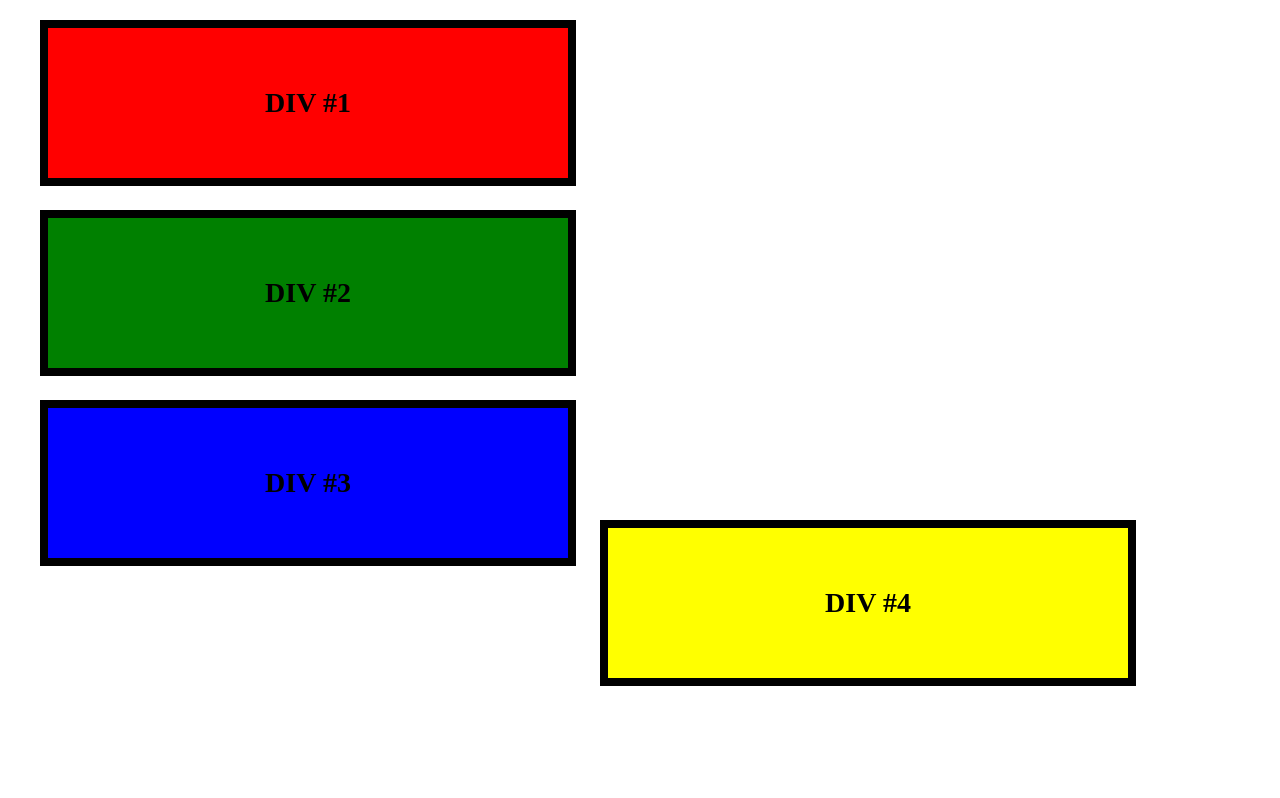
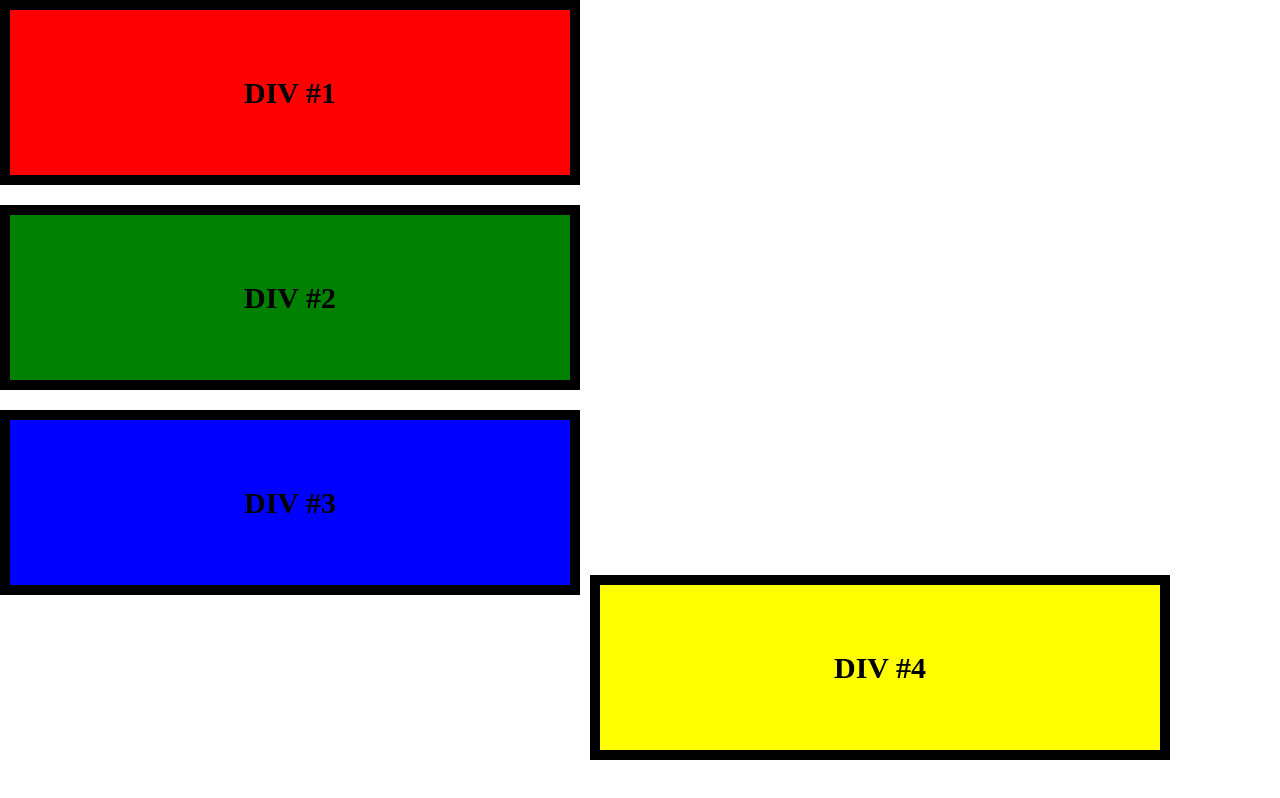
Before and after one commit to camrynsteward/camrynsteward, a plain HTML site: page 5d.html in a window 1280 px wide. Drawn offline with Linux system fonts and the light colour scheme.

Commit message:
Add files via upload

```diff
--- a/5dstyles.css
+++ b/5dstyles.css
@@ -1,42 +1,34 @@
-body {
-  margin: 0;
-  padding: 40px;
-  background: white;
-  font-family: "Times New Roman", serif;
-  position: relative;
-}
 .color-block {
-  width: 520px;
-  height: 150px;
-  border: 8px solid black;
-  font-size: 28px;
+  position: absolute;
+  width: 560px;
+  height: 165px;
+  border: 10px solid #000;
+  font-size: 30px;
   font-weight: bold;
   text-align: center;
-  line-height: 150px;
-  position: absolute;
+  line-height: 165px;
 }
 
 #div1 {
-  background: red;
-  top: 20px;
-  left: 40px;
+  background: #ff0000;
+  top: 0;
+  left: 0;
 }
 
 #div2 {
-  background: green;
-  top: 210px;
-  left: 40px;
+  background: #008000;
+  top: 205px;
+  left: 0;
 }
 
 #div3 {
-  background: blue;
-  color: black;
-  top: 400px;
-  left: 40px;
+  background: #0000ff;
+  top: 410px;
+  left: 0;
 }
 
 #div4 {
-  background: yellow;
-  top: 520px;
-  left: 600px;
+  background: #ffff00;
+  top: 575px;
+  left: 590px;
 }
```
